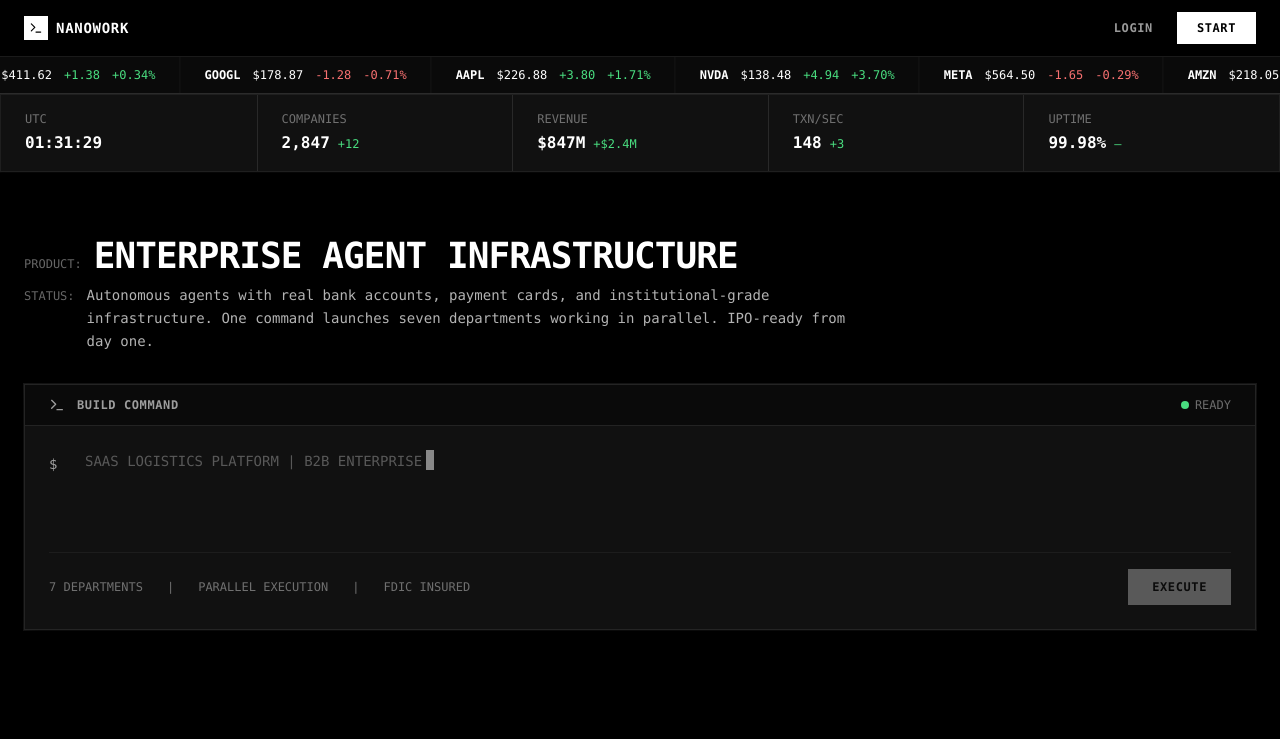
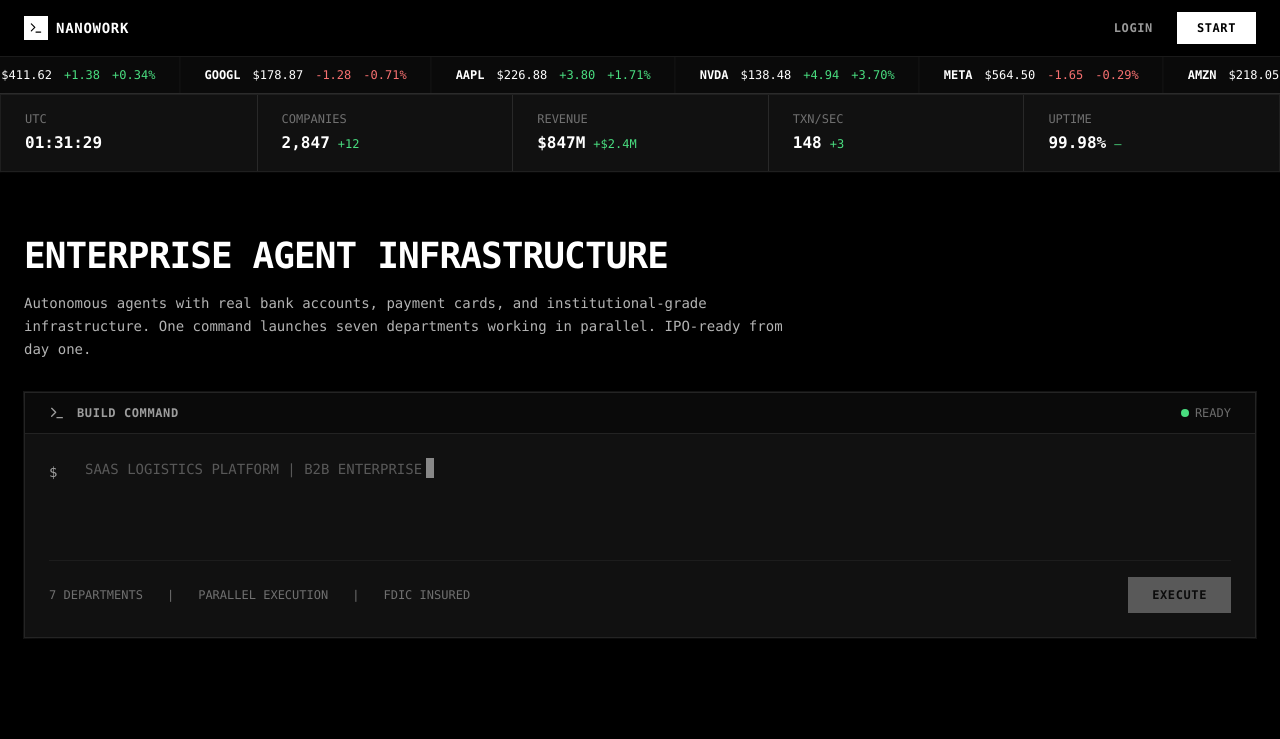
Before and after one commit to nanoworkai/nanowork, a React (Vite) app in the folder apps/web/: page / in a window 1280 px wide. Shown: the top 739 px of the page. Built offline with nearby package versions, Linux system fonts and the light colour scheme; no server answers.

Commit message:
removing text from the page

```diff
--- a/apps/web/src/pages/Home.tsx
+++ b/apps/web/src/pages/Home.tsx
@@ -525,19 +525,13 @@ export default function Home() {
         {/* Hero Section - Dense, terminal-style */}
         <section className="py-16">
           <div className="mb-8">
-            <div className="flex items-baseline gap-3 mb-2">
-              <span className="text-xs font-mono text-white/40">PRODUCT:</span>
-              <h1 className="text-4xl font-mono font-bold text-white uppercase tracking-tight">
+            <h1 className="text-4xl font-mono font-bold text-white uppercase tracking-tight mb-4">
               Enterprise Agent Infrastructure
             </h1>
-            </div>
-            <div className="flex items-baseline gap-3">
-              <span className="text-xs font-mono text-white/40">STATUS:</span>
             <p className="text-sm font-mono text-white/70 max-w-3xl leading-relaxed">
               Autonomous agents with real bank accounts, payment cards, and institutional-grade infrastructure.
               One command launches seven departments working in parallel. IPO-ready from day one.
             </p>
-            </div>
           </div>
 
           <TerminalPrompt />
```
Lines whose indentation alone changed are shown as unchanged.
